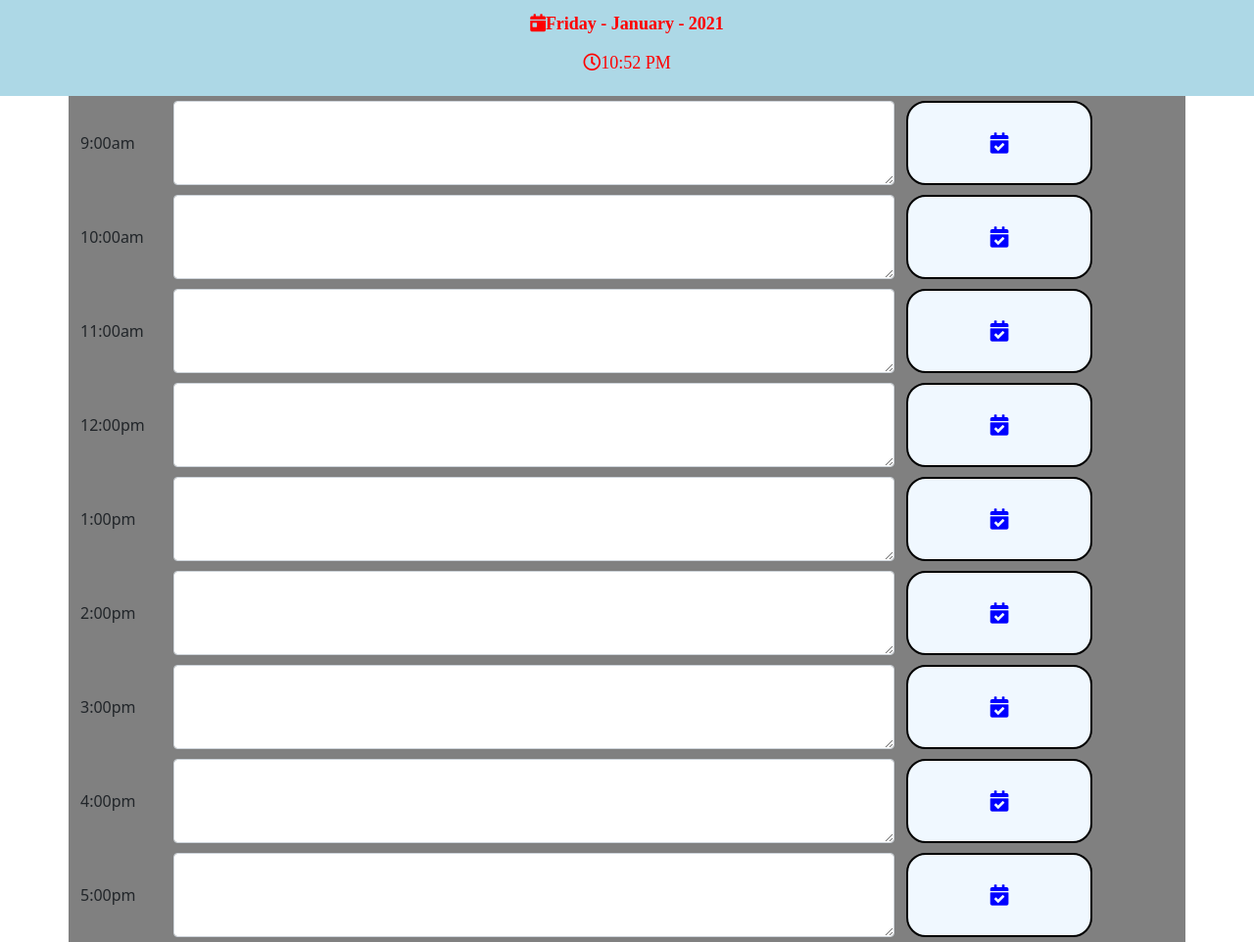
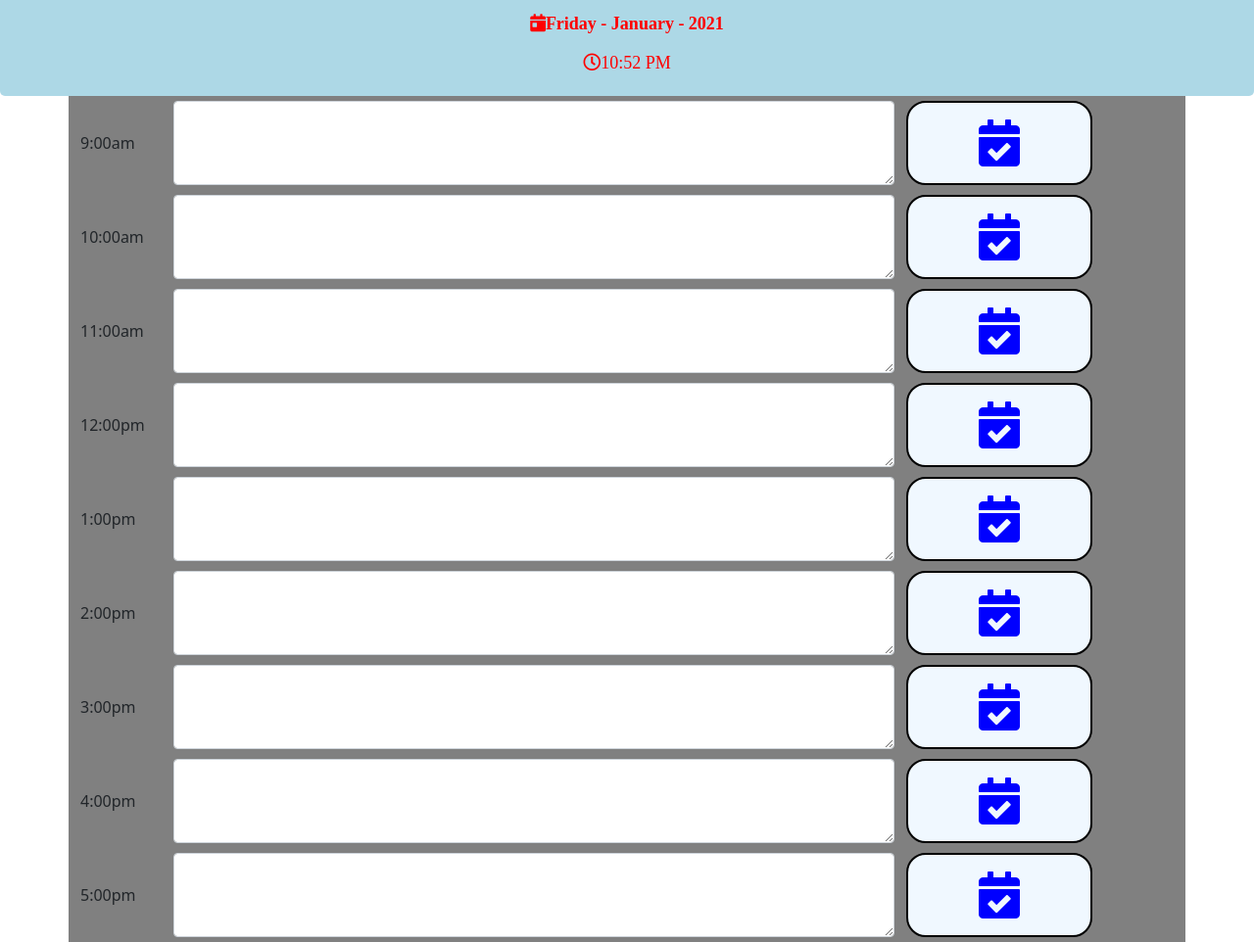
Before and after one commit to Josephjlyons/Day-Planner, a plain HTML site: page index.html in a window 1280 px wide. Shown: the part 110-1072 px from the top of the page at 98% size. Drawn offline with nearby package versions, Linux system fonts and the light colour scheme.

Commit message:
fix error in css

```diff
--- a/index.html
+++ b/index.html
@@ -38,63 +38,63 @@
         <div class="row h-100">
             <p class="col-sm-1 my-auto time-block">9:00am</p>
             <div class="inputText col-sm-8"><textarea id="9am" class="form-control appointmentNotes" rows="3"></textarea></div>
-            <button class="saveBtn col-sm-2" data-hour="9am"> <span class="fas fa-calendar-check fa-lg"></span></button>
+            <button class="saveBtn col-sm-2" data-hour="9am"> <span class="fas fa-calendar-check fa-3x"></span></button>
         </div>
     </div>
     <div class="container" id="10">
         <div class="row h-100">
             <p class="col-sm-1 my-auto time-block">10:00am</p>
             <div class="inputText col-sm-8"><textarea id="10am" class="form-control appointmentNotes" rows="3" ></textarea></div>
-            <button class="saveBtn col-sm-2" data-hour="10am"><span class="fas fa-calendar-check fa-lg"></span></button>
+            <button class="saveBtn col-sm-2" data-hour="10am"><span class="fas fa-calendar-check fa-3x"></span></button>
         </div>
     </div>
     <div class="container" id="11">
         <div class="row h-100">
             <p class="col-sm-1 my-auto time-block">11:00am</p>
             <div class="inputText col-sm-8"><textarea id="11am" class="form-control appointmentNotes" rows="3" ></textarea></div>
-            <button class="saveBtn col-sm-2"data-hour="11am"><span class="fas fa-calendar-check fa-lg"></span></button>
+            <button class="saveBtn col-sm-2"data-hour="11am"><span class="fas fa-calendar-check fa-3x"></span></button>
         </div>
     </div>
     <div class="container" id="12">
         <div class="row h-100">
             <p class="col-sm-1 my-auto time-block">12:00pm</p>
             <div class="inputText col-sm-8"><textarea id="12pm" class="form-control appointmentNotes " rows="3" ></textarea></div>
-            <button class="saveBtn col-sm-2"data-hour="12pm"><span class="fas fa-calendar-check fa-lg"></span></button>
+            <button class="saveBtn col-sm-2"data-hour="12pm"><span class="fas fa-calendar-check fa-3x"></span></button>
         </div>
     </div>
     <div class="container" id="13">
         <div class="row h-100">
             <p class="col-sm-1 my-auto time-block">1:00pm</p>
             <div class="inputText col-sm-8"><textarea id="1pm" class="form-control appointmentNotes" rows="3" ></textarea></div>
-            <button class="saveBtn col-sm-2" data-hour="1pm"><span class="fas fa-calendar-check fa-lg"></span></button>
+            <button class="saveBtn col-sm-2" data-hour="1pm"><span class="fas fa-calendar-check fa-3x"></span></button>
         </div>
     </div>
     <div class="container" id="14">
         <div class="row h-100">
             <p class="col-sm-1 my-auto time-block">2:00pm</p>
             <div class="inputText col-sm-8"><textarea id="2pm" class="form-control appointmentNotes" rows="3" ></textarea></div>
-            <button class="saveBtn col-sm-2"data-hour="2pm"><span class="fas fa-calendar-check fa-lg"></span></button>
+            <button class="saveBtn col-sm-2"data-hour="2pm"><span class="fas fa-calendar-check fa-3x"></span></button>
         </div>
     </div>
     <div class="container" id="15">
         <div class="row h-100">
             <p class="col-sm-1 my-auto time-block">3:00pm</p>
             <div class="inputText col-sm-8"><textarea id="3pm" class="form-control appointmentNotes" rows="3" ></textarea></div>
-            <button class="saveBtn col-sm-2" data-hour="3pm"><span class="fas fa-calendar-check fa-lg"></span></button>
+            <button class="saveBtn col-sm-2" data-hour="3pm"><span class="fas fa-calendar-check fa-3x"></span></button>
         </div>
     </div>
     <div class="container" id="16">
         <div class="row h-100">
             <p class="col-sm-1 my-auto time-block">4:00pm</p>
             <div class="inputText col-sm-8"><textarea id="4pm" class="form-control appointmentNotes" rows="3" ></textarea></div>
-            <button class="saveBtn col-sm-2" data-hour="4pm"><span class="fas fa-calendar-check fa-lg"></span></button>
+            <button class="saveBtn col-sm-2" data-hour="4pm"><span class="fas fa-calendar-check fa-3x"></span></button>
         </div>
     </div>
     <div class="container" id="17">
         <div class="row h-100">
             <p class="col-sm-1 my-auto time-block">5:00pm</p>
             <div class="inputText col-sm-8"><textarea id="5pm" class="form-control appointmentNotes" rows="3" ></textarea></div>
-            <button class="saveBtn col-sm-2"data-hour="5pm"><span class="fas fa-calendar-check fa-lg"></span></button>
+            <button class="saveBtn col-sm-2"data-hour="5pm"><span class="fas fa-calendar-check fa-3x"></span></button>
         </div>
     </div>
 
--- a/planner.css
+++ b/planner.css
@@ -4,7 +4,7 @@
     font-style: italic;
     font-weight: bold;
     background: lightblue;
-    border-radius: ;
+    border-radius: 5px;
 
 }
 
--- a/planner.js
+++ b/planner.js
@@ -35,7 +35,7 @@ $("document").ready(function () {
             }
 
         }
-    }
+    };
 // Shows saved localstorage and shows on page
 function renderAppoint() {
     var hr9 = localStorage.getItem("9am");
```
